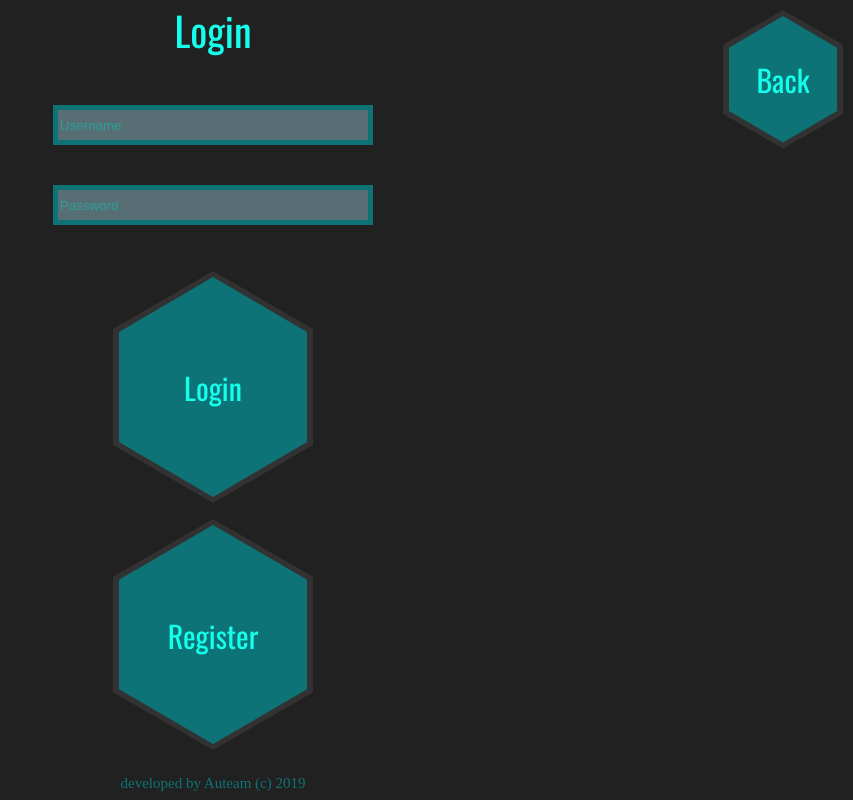
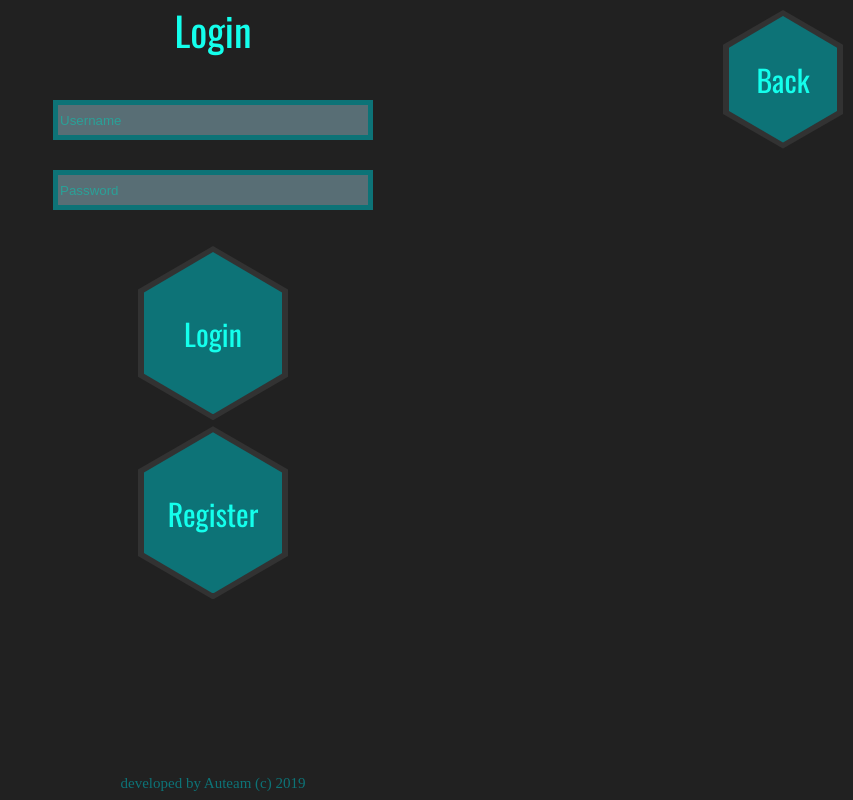
Before and after one commit to frontend-park-mail-ru/2019_1_Auteam, a plain HTML site: page login/login.html in a window 1280 px wide. Shown: the whole page, without its empty margins (427-1280 px from the left). Drawn offline with nearby package versions, Linux system fonts and the light colour scheme.

Commit message:
fix title

```diff
--- a/css/common.css
+++ b/css/common.css
@@ -56,6 +56,10 @@ a:hover {
     align-items: center;
     height: 100%;
     box-sizing: border-box;
+}
+
+.centered-context_near {
+    justify-content: normal;
 }
 
 .centered-context_with-footer {
@@ -141,6 +145,10 @@ footer {
     padding-bottom: 6px;
 }
 
+.hexagon-button-set_md {
+    --width: 150px;
+}
+
 .content_width {
     grid-area: 2 / 1 / 3 / 4;
 }
--- a/login/login.html
+++ b/login/login.html
@@ -11,7 +11,7 @@
             <div class="hexagon-set_normal back-button">
                 <div class="hexagon-set__line">
                     <div class="hexagon">
-                        <a title="Back button" href="#" class="hexagon__main hexagon__main_border_custom">
+                        <a title="Back" href="#" class="hexagon__main hexagon__main_border_custom">
                             <div class="hexagon__filling hexagon__filling_custom">
                                 <div class="centered-text">
                                     Back
@@ -23,13 +23,13 @@
             </div>
             <div class="title title-main">Login</div>
             <div class="content">
-                <form action="" class="login-form centered-context" method="POST">
-                    <input title="Username input field" class="input" type="text" name="username" placeholder="Username">
-                    <input title="Password input field" class="input" type="password" name="password" placeholder="Password">
-                    <div title="Login button container" class="hexagon-set_normal login-button">
+                <form action="" class="login-form centered-context centered-context_near" method="POST">
+                    <input title="Enter username" class="input" type="text" name="username" placeholder="Username">
+                    <input title="Enter password" class="input" type="password" name="password" placeholder="Password">
+                    <div title="Login button container" class="hexagon-set_normal hexagon-button-set_md login-button">
                         <div class="hexagon-set__line">
                             <div class="hexagon">
-                                <button title="Login button" type="submit" href="#" class="hexagon__main hexagon__main_border_custom">
+                                <button title="Login" type="submit" href="#" class="hexagon__main hexagon__main_border_custom">
                                     <div class="hexagon__filling hexagon__filling_custom">
                                         <div class="centered-text">
                                             Login
@@ -39,10 +39,10 @@
                             </div>
                         </div>
                     </div>
-                    <div class="hexagon-set_normal">
+                    <div class="hexagon-set_normal hexagon-button-set_md">
                         <div class="hexagon-set__line">
                             <div class="hexagon">
-                                <a title="Register button" href="#" class="hexagon__main hexagon__main_border_custom">
+                                <a title="Register" href="#" class="hexagon__main hexagon__main_border_custom">
                                     <div class="hexagon__filling hexagon__filling_custom">
                                         <div class="centered-text">
                                             Register
```
Also changed, not shown: main_page/main.html (+9 -9 lines).
